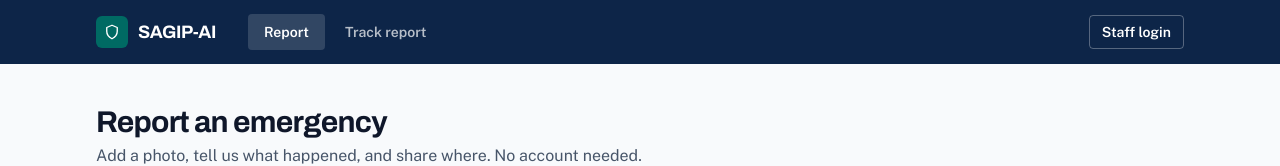
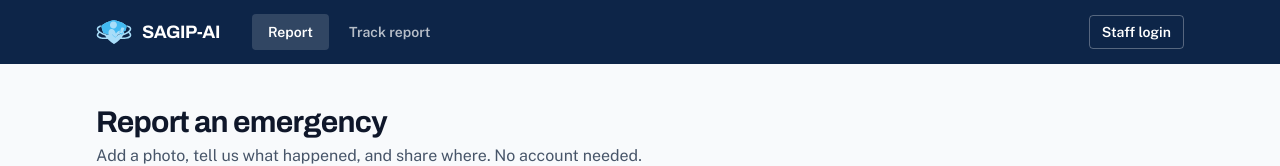
Before and after one commit to helidastar/SAGIP-AI, a Next.js app: page / in a window 1280 px wide. Shown: the top 166 px of the page. Built offline with nearby package versions, Linux system fonts and the light colour scheme.

Commit message:
Show SAGIP-AI logo in citizen portal header

```diff
--- a/src/components/citizen/CitizenNav.tsx
+++ b/src/components/citizen/CitizenNav.tsx
@@ -1,8 +1,9 @@
 "use client";
 
+import Image from "next/image";
 import Link from "next/link";
 import { usePathname } from "next/navigation";
-import { ClipboardIcon, ShieldIcon } from "./icons";
+import { ClipboardIcon } from "./icons";
 
 const TABS = [
   { href: "/", label: "Report", icon: AlertTab, match: (p: string) => p === "/" },
@@ -20,9 +21,7 @@ function AlertTab({ className }: { className?: string }) {
 function Logo() {
   return (
     <Link href="/" className="flex items-center gap-2.5" aria-label="SAGIP-AI home">
-      <span className="flex h-8 w-8 items-center justify-center rounded-md bg-[#006a63] text-white">
-        <ShieldIcon className="h-4.5 w-4.5" />
-      </span>
+      <Image src="/brand/sagip-ai-mark.svg" alt="" width={36} height={36} loading="eager" className="h-9 w-9" />
       <span className="font-display text-lg font-bold tracking-tight text-white">SAGIP-AI</span>
     </Link>
   );
```
